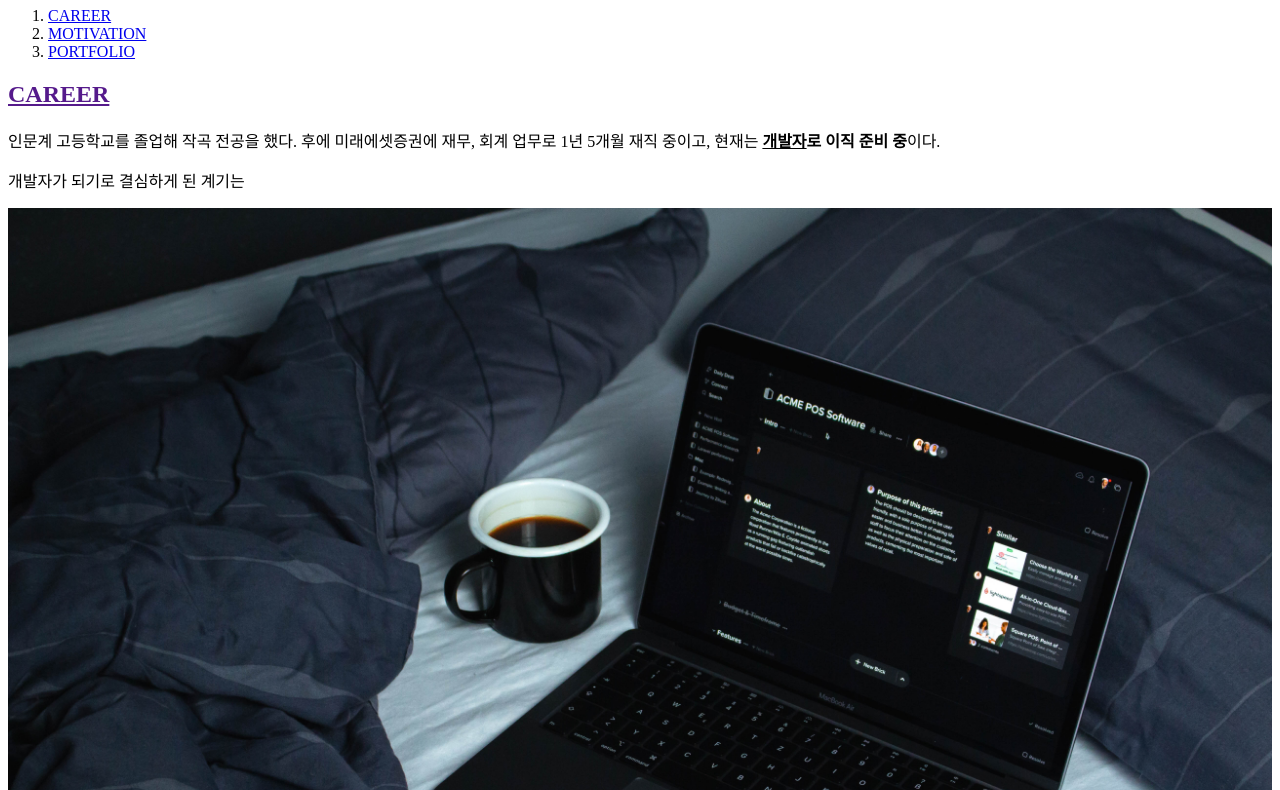
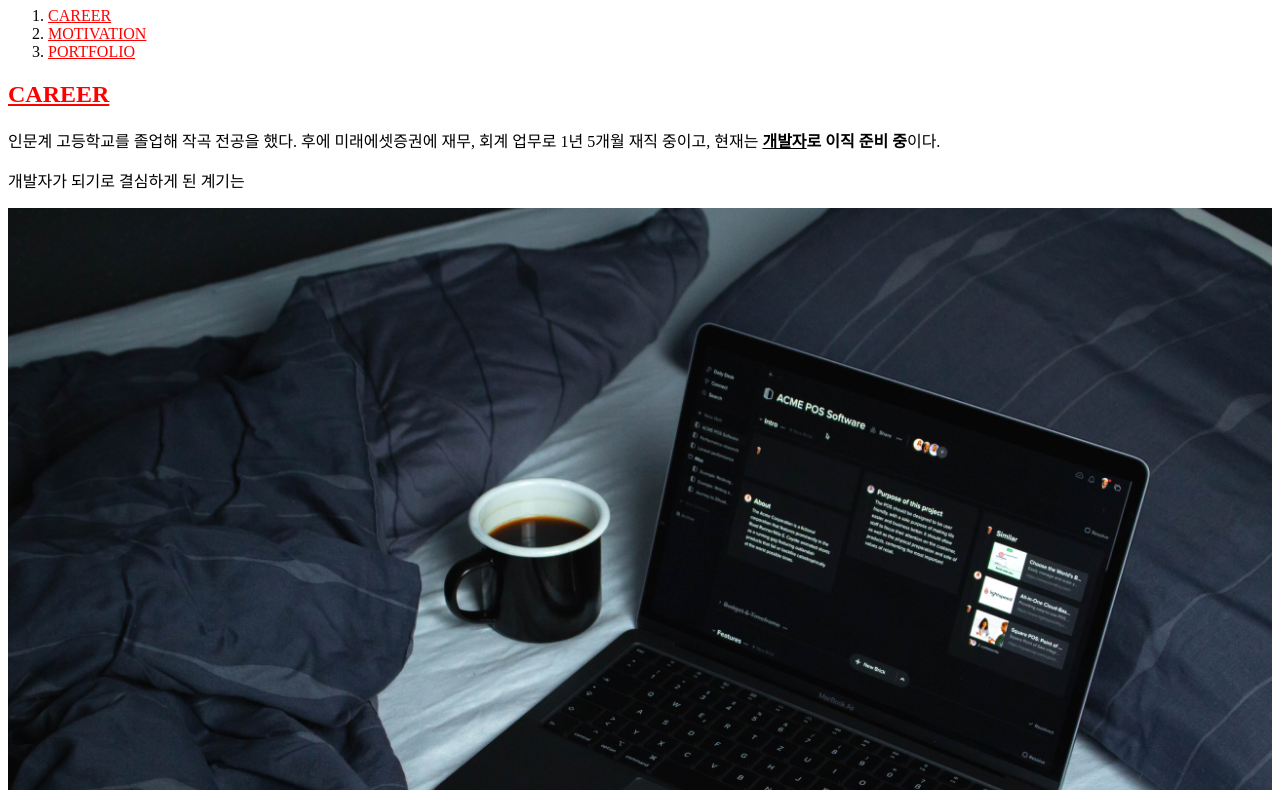
Before and after one commit to CHEESECHOUX/web1, a plain HTML site: page 1.html in a window 1280 px wide. Shown: the part 73-863 px from the top of the page. Drawn offline with Linux system fonts and the light colour scheme.

Commit message:
second version

```diff
--- a/1.html
+++ b/1.html
@@ -3,6 +3,11 @@
 <head>
   <title>최지수-개발자</title>
   <meta charset="utf-8">
+  <style>
+    a {
+      color:red;
+    }
+  </style>
 </head>
 <body>
   <h1><a href="index.html">CHOI JISOO</a></h1>
```
Also changed, not shown: 2.html (+5 -0 lines), 3.html (+5 -0 lines), index.html (+5 -0 lines).
